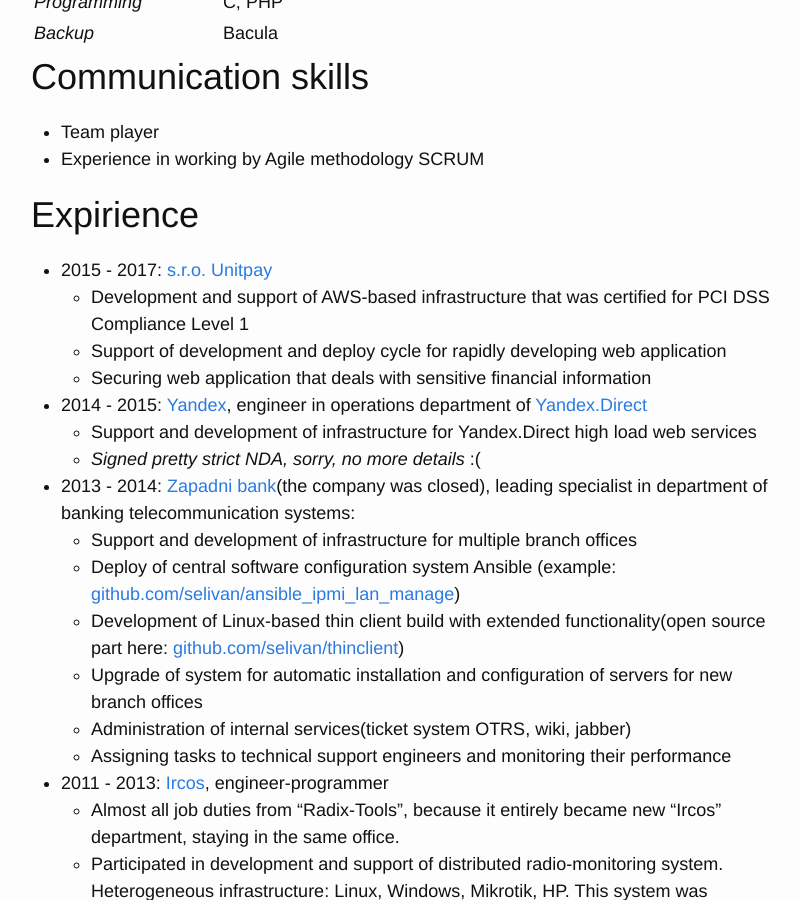
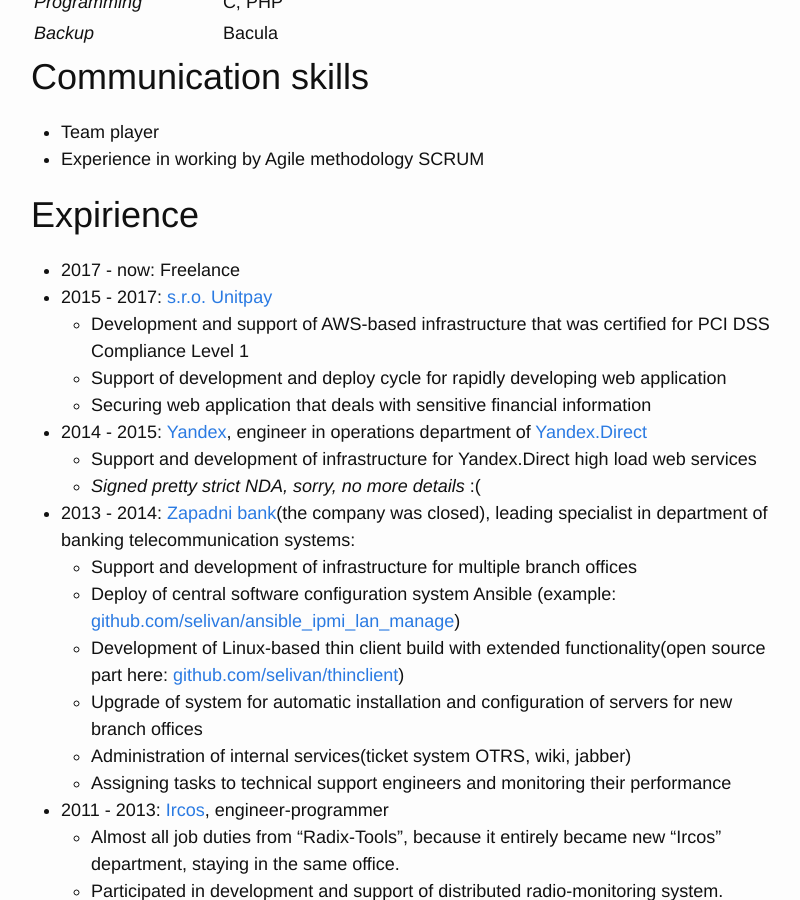
Before and after one commit to selivan/selivan.github.io, a Jekyll site: the page built from cv/index.md, in a window 1280 px wide and 900 px high, scrolled down 2346 px. Shown: the whole window, without its empty margins (239-1039 px from the left). Built offline with Jekyll 4.4.1, drawn with Linux system fonts in a browser that asks for light colours.

Commit message:
Update index.md

```diff
--- a/cv/index.md
+++ b/cv/index.md
@@ -77,6 +77,7 @@
 
 # Expirience
 
+* 2017 - now: Freelance
 * 2015 - 2017: [s.r.o. Unitpay](https://unitpay.ru)
   * Development and support of AWS-based infrastructure that was certified for PCI DSS Compliance Level 1
   * Support of development and deploy cycle for rapidly developing web application
```
